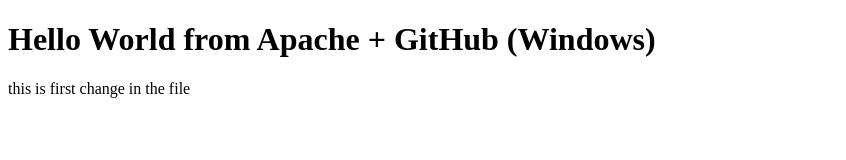
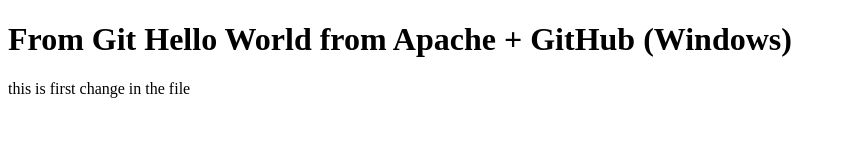
Before and after one commit to mounishwaran/hello-webapp, a plain HTML site: page index.html in a window 1280 px wide. Shown: the whole page, without its empty margins (0-846 px from the left). Drawn offline with Linux system fonts and the light colour scheme.

Commit message:
First change

```diff
--- a/index.html
+++ b/index.html
@@ -4,7 +4,7 @@
     <title>Hello App</title>
 </head>
 <body>
-    <h1>Hello World from Apache + GitHub (Windows)</h1>
+    <h1>From Git Hello World from Apache + GitHub (Windows)</h1>
     <p>this is first change in the file</p>
 
 </body>
```
